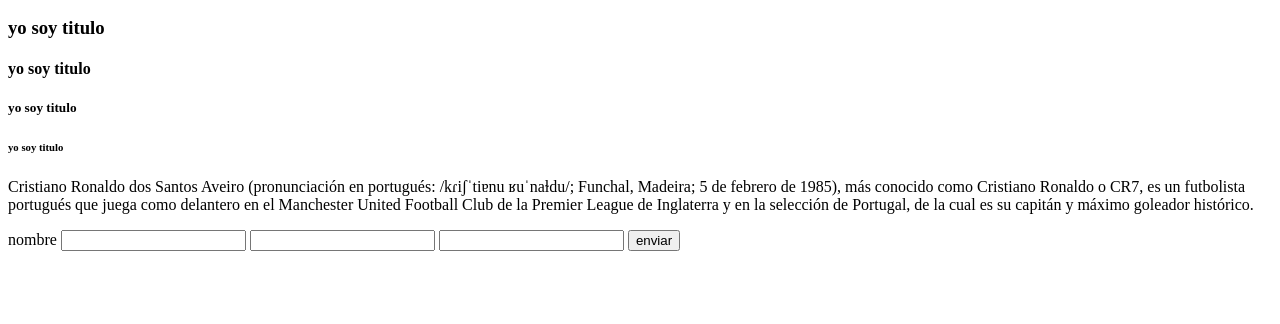
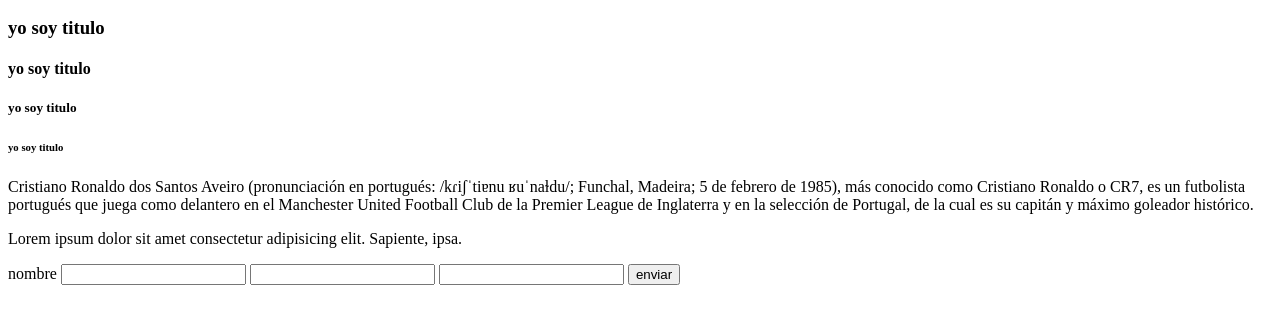
Before and after one commit to Joacoking29/mi-primera-web, a plain HTML site: page index.html in a window 1280 px wide. Shown: the part 110-434 px from the top of the page. Drawn offline with Linux system fonts and the light colour scheme.

Commit message:
se agrega un parrafo

```diff
--- a/index.html
+++ b/index.html
@@ -23,7 +23,7 @@
                 5 de febrero de 1985), más conocido como Cristiano Ronaldo o CR7, es un futbolista portugués que juega
                 como delantero en el Manchester United Football Club de la Premier League de Inglaterra y en la
                 selección de Portugal, de la cual es su capitán y máximo goleador histórico.</p>
-
+            <p>Lorem ipsum dolor sit amet consectetur adipisicing elit. Sapiente, ipsa.</p>
 
             <form>
                 <spam>nombre</spam>
```
